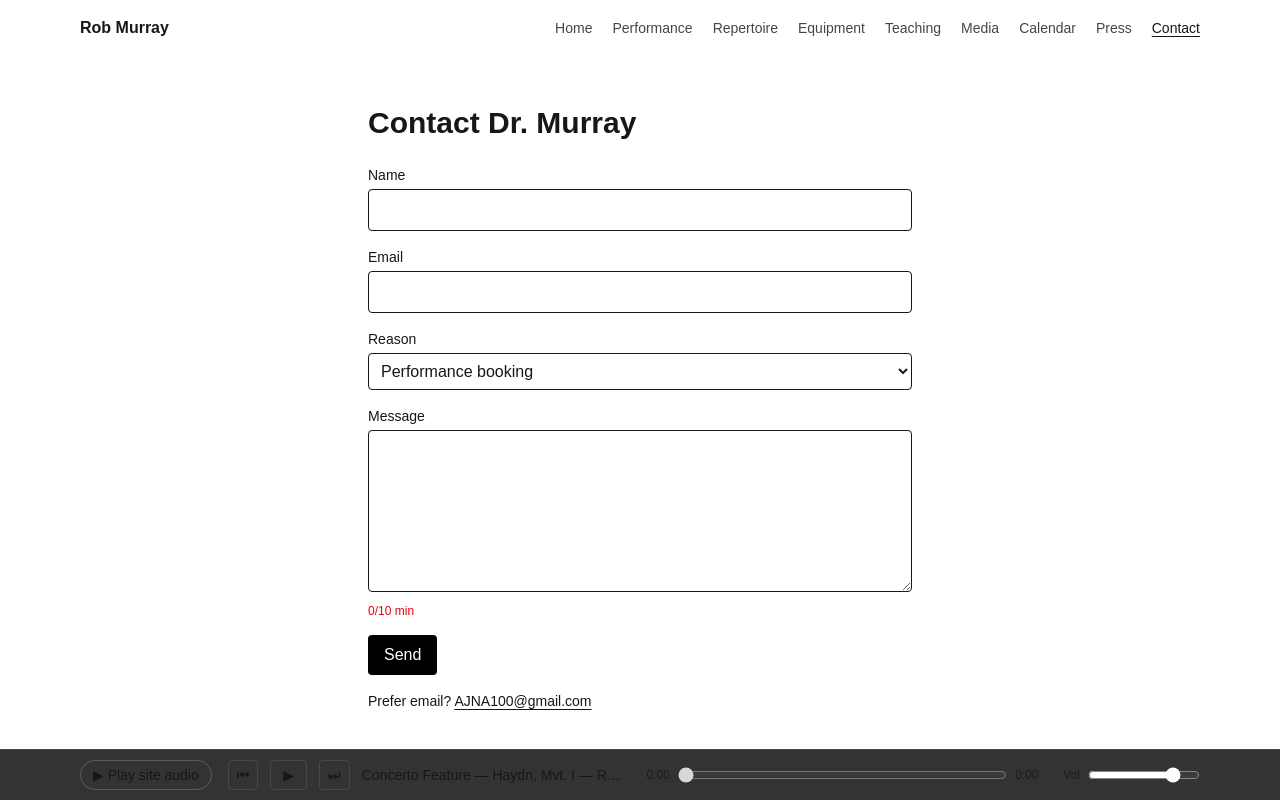
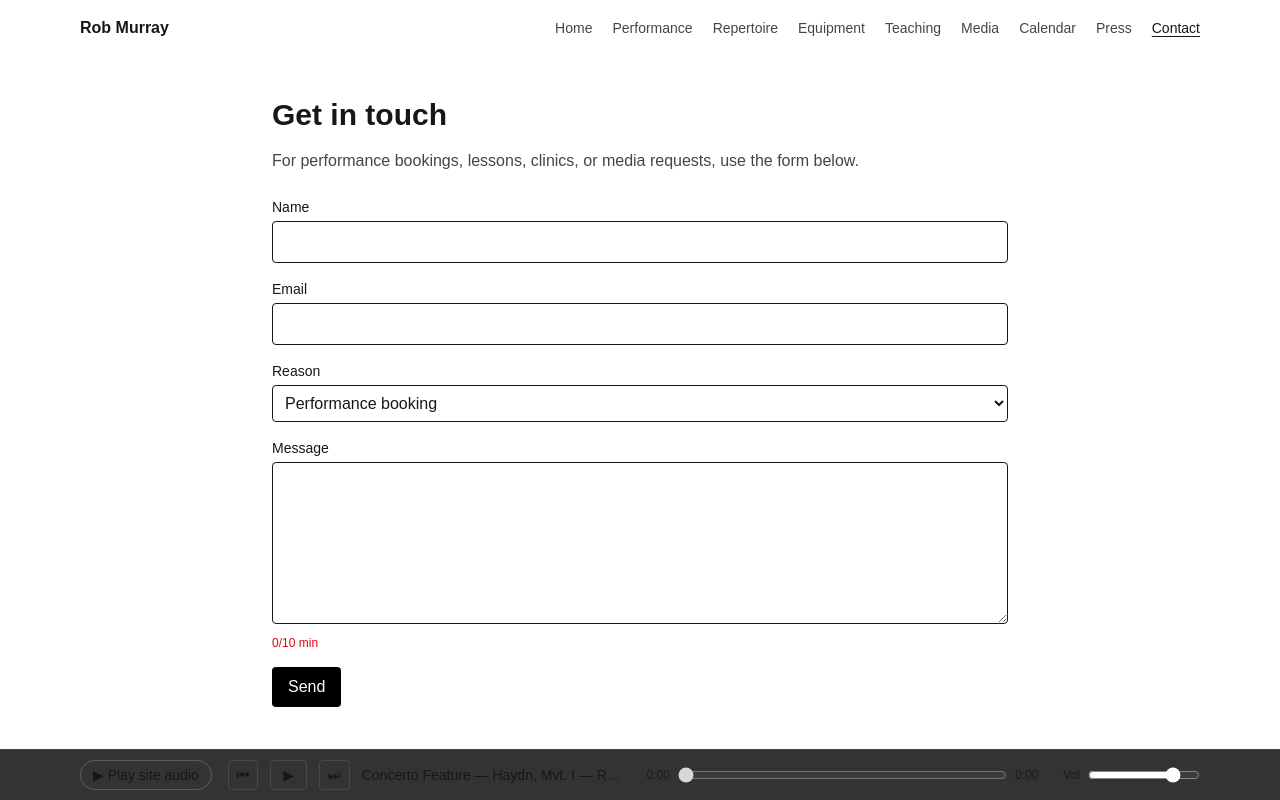
Before and after one commit to rpoole444/dr-murray-website, a Next.js app: page /contact in a window 1280 px wide. Shown: the top 800 px of the page. Built offline with nearby package versions, Linux system fonts and the light colour scheme.

Commit message:
fix build errors

```diff
--- a/src/app/contact/page.tsx
+++ b/src/app/contact/page.tsx
@@ -1,5 +1,6 @@
 // app/contact/page.tsx  ✅ SERVER COMPONENT (no "use client")
 import ContactForm from '@/components/ContactForm';
+import { Suspense } from 'react';
 
 export const metadata = {
   title: 'Contact',
@@ -8,12 +9,16 @@ export const metadata = {
 
 export default function ContactPage() {
   return (
-    <main className="max-w-xl mx-auto px-4 py-12">
-      <h1 className="text-3xl font-bold mb-6">Contact Dr. Murray</h1>
-      <ContactForm />   {/* client child */}
-      <p className="mt-4 text-sm">
-        Prefer email? <a className="underline" href="mailto:AJNA100@gmail.com">AJNA100@gmail.com</a>
+    <main className="max-w-3xl mx-auto px-4 py-10">
+      <h1 className="text-3xl font-bold mb-4">Get in touch</h1>
+      <p className="opacity-80 mb-6">
+        For performance bookings, lessons, clinics, or media requests, use the form below.
       </p>
+
+      {/* ✅ Required: Suspense wrapper when child uses useSearchParams */}
+      <Suspense fallback={null}>
+        <ContactForm />
+      </Suspense>
     </main>
   );
 }
--- a/src/app/teaching/page.tsx
+++ b/src/app/teaching/page.tsx
@@ -1,4 +1,3 @@
-import Link from 'next/link';
 import { ButtonLink } from '@/components/ui';
 import testimonials from '@/content/testimonials.json';
 import Testimonials from '@/components/Testimonials';
--- a/src/components/AudioPlayer.tsx
+++ b/src/components/AudioPlayer.tsx
@@ -1,6 +1,6 @@
 'use client';
 
-import { useEffect, useMemo, useRef, useState } from 'react';
+import { useCallback, useEffect, useMemo, useRef, useState } from 'react';
 import { playlist as defaultPlaylist, type Track } from '@/content/playlist';
 
 function formatTime(s: number) {
@@ -21,27 +21,6 @@ export default function AudioPlayer({ tracks = defaultPlaylist }: { tracks?: Tra
   const [expanded, setExpanded] = useState(false);        // mobile mini-player toggle
 
   const track = useMemo(() => tracks[idx], [tracks, idx]);
-
-  // Wire audio events
-  useEffect(() => {
-    const el = audioRef.current;
-    if (!el) return;
-
-    const onTime = () => setCurrentTime(el.currentTime || 0);
-    const onLoaded = () => setDuration(el.duration || 0);
-    const onEnded = () => next();
-
-    el.addEventListener('timeupdate', onTime);
-    el.addEventListener('loadedmetadata', onLoaded);
-    el.addEventListener('ended', onEnded);
-    el.volume = volume;
-
-    return () => {
-      el.removeEventListener('timeupdate', onTime);
-      el.removeEventListener('loadedmetadata', onLoaded);
-      el.removeEventListener('ended', onEnded);
-    };
-  }, [idx, volume]);
 
   function play() {
     const el = audioRef.current;
@@ -77,16 +56,38 @@ export default function AudioPlayer({ tracks = defaultPlaylist }: { tracks?: Tra
     el.currentTime = pct * duration;
   }
 
-  function next() {
-    setIdx((i) => (i + 1) % tracks.length);
-    // keep playing state if it was playing
-    setTimeout(() => playing && play(), 0);
-  }
+  const next = useCallback(() => {
+  setIdx((i) => (i + 1) % tracks.length);
+  // resume playback if we were playing
+  setTimeout(() => { if (playing) play(); }, 0);
+  }, [tracks.length, playing]); // play() is stable by reference here; if not, add it.
 
-  function prev() {
-    setIdx((i) => (i - 1 + tracks.length) % tracks.length);
-    setTimeout(() => playing && play(), 0);
-  }
+  const prev = useCallback(() => {
+  setIdx((i) => (i - 1 + tracks.length) % tracks.length);
+  setTimeout(() => { if (playing) play(); }, 0);
+  }, [tracks.length, playing]);
+  // Wire audio events
+useEffect(() => {
+  const el = audioRef.current;
+  if (!el) return;
+
+  const onTime = () => setCurrentTime(el.currentTime || 0);
+  const onLoaded = () => setDuration(el.duration || 0);
+  const onEnded = () => next(); // ✅ safe
+
+  el.addEventListener('timeupdate', onTime);
+  el.addEventListener('loadedmetadata', onLoaded);
+  el.addEventListener('ended', onEnded);
+  el.volume = volume;
+
+  return () => {
+    el.removeEventListener('timeupdate', onTime);
+    el.removeEventListener('loadedmetadata', onLoaded);
+    el.removeEventListener('ended', onEnded);
+  };
+}, [idx, volume, next]);
+
+
 
   // Keep element volume synced
   useEffect(() => {
--- a/src/components/ContactForm.tsx
+++ b/src/components/ContactForm.tsx
@@ -81,7 +81,7 @@ export default function ContactForm() {
         setError(data?.error || 'Something went wrong.');
         setStatus('error');
       }
-    } catch (_) {
+    } catch {
       setError('Network error. Please try again.');
       setStatus('error');
     }
```
